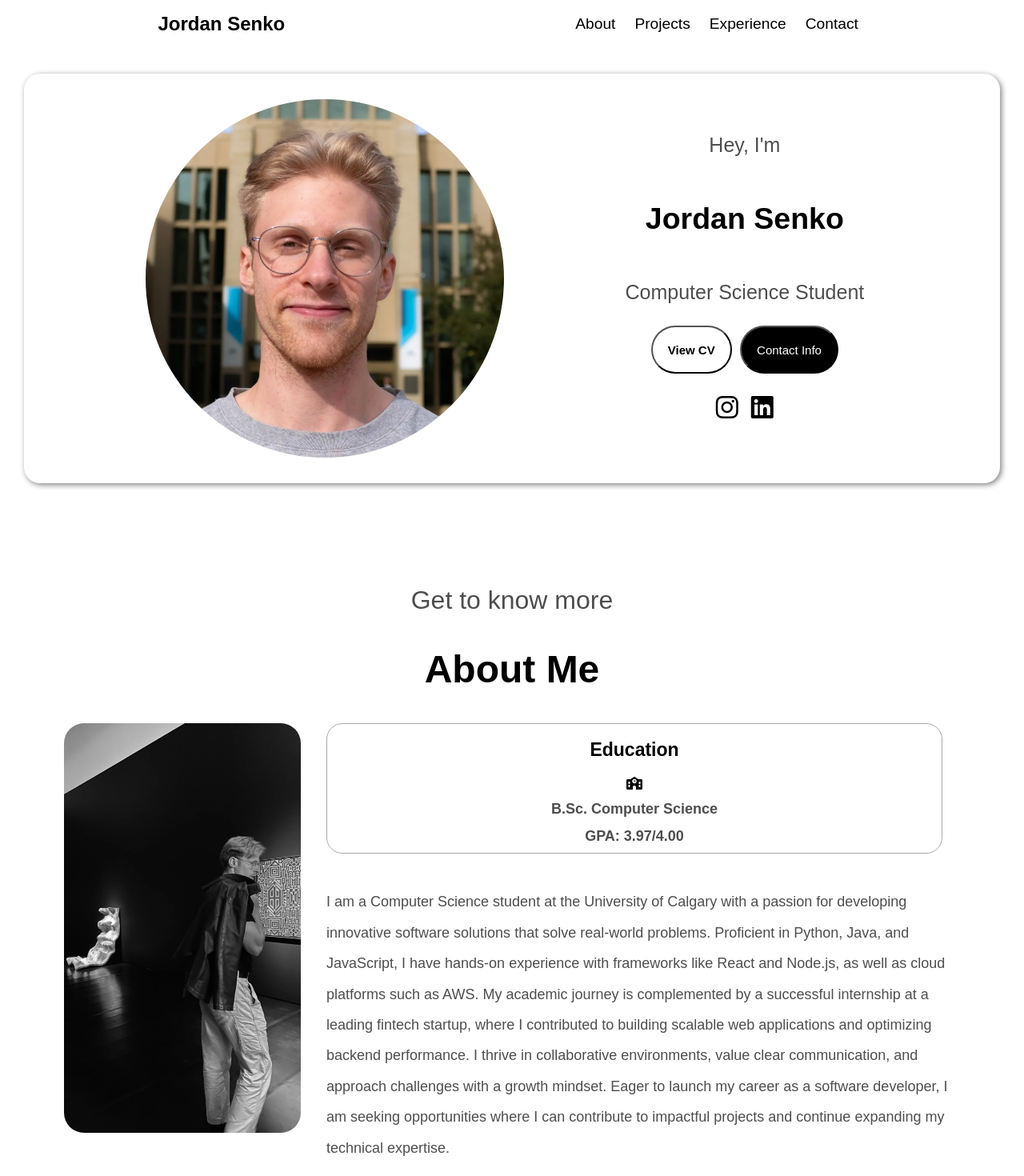
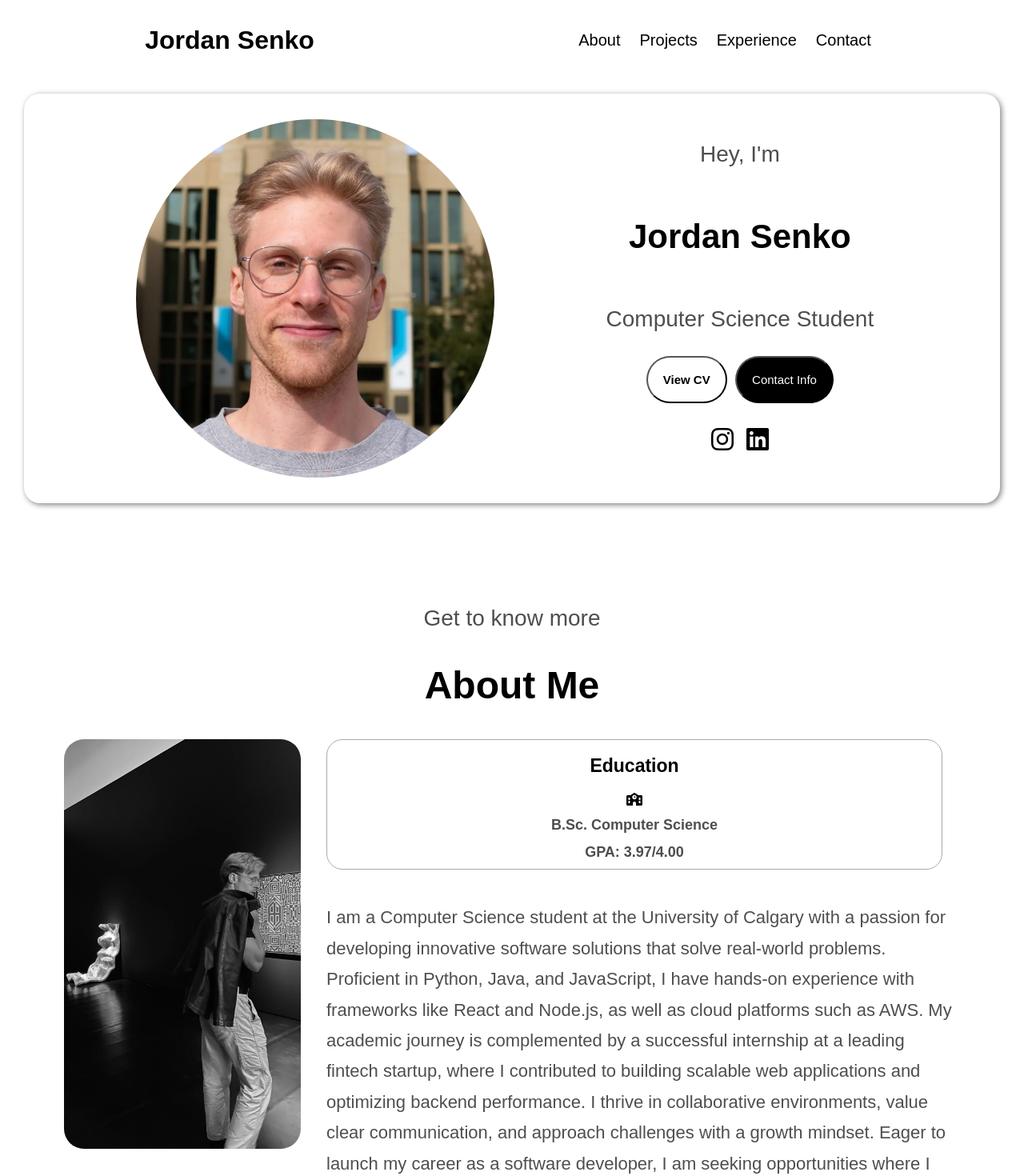
Before and after one commit to JSenk347/portfolio-fe, a React (Vite) app: page / in a window 1280 px wide. Shown: the top 1470 px of the page at 80% size. Built offline with nearby package versions, Linux system fonts and the light colour scheme; a web font is replaced by a local one.

Commit message:
fixed mobile navbar and updated text sizing

```diff
--- a/src/components/about/About.module.css
+++ b/src/components/about/About.module.css
@@ -6,7 +6,6 @@
     display: flex;
     flex-direction: column;
 }
-
 .aboutHeader {
     display: flex;
     flex-direction: column;
@@ -14,13 +13,12 @@
     justify-content: center;
     font-size: clamp(1rem, 2.5vw, 2rem);
 }
-
 .aboutHeader p {
     color: rgb(78, 78, 78);
     padding: 0;
     margin: 0;
+    font-size: clamp(20px, 2.2vw, 28px);
 }
-
 .aboutCard {
     display: flex;
     justify-content: center;
@@ -34,18 +32,16 @@
 .cardContent p {
     display: flex;
     justify-content: center;
-    align-items: stretch;
     margin-left: 2rem;
     color: rgb(78, 78, 78);
     margin-top: 5%;
 }
-
 .cardParagraph {
     line-height: 3vw;
-    font-size: clamp(15px, 2vw, 18px);
+    font-size: clamp(18px, 2vw, 22px);
 }
 
-@media (max-width: 768px) {
+@media (max-width: 768px) { /* Tablet Sizing */
     .aboutCard {
         flex-wrap: wrap;
     }
--- a/src/components/navbar/Navbar.jsx
+++ b/src/components/navbar/Navbar.jsx
@@ -11,6 +11,7 @@ const Navbar = () => {
         const isOpen = menuRef.current.classList.toggle(styles.open);
         iconRef.current.classList.toggle(styles.open);
 
+        // disables scrolling if the dropdown menu is open
         document.body.style.overflow = isOpen ? "hidden" : "auto";
     }
 
@@ -33,7 +34,6 @@ const Navbar = () => {
                 <a href='#profile'>
                     <h1 className={styles.hNavLogo}> Jordan Senko </h1>
                 </a>
-                <div className={styles.hamburgerMenu}>
                 <div className={styles.hamburgerIcon} onClick={toggleMenu} ref={iconRef}>
                     <span />
                     <span />
@@ -45,11 +45,8 @@ const Navbar = () => {
                     <li><a href='#experience' onClick={toggleMenu}>Experience</a></li>
                     <li><a href='#contact' onClick={toggleMenu}>Contact</a></li>
                 </div>
-                </div>
             </nav>
         </>
-
-
     );
 }
 
--- a/src/components/navbar/Navbar.module.css
+++ b/src/components/navbar/Navbar.module.css
@@ -2,7 +2,10 @@
   display: flex;
   justify-content: space-around; /* pushes name left, socials right */
   align-items: center;
-  padding: 1em 1em;
+  padding-top: 2em;
+  padding-bottom: 1em;
+  padding-left: 1em;
+  padding-right: 1em;
   font-family: Arial, Helvetica, sans-serif;
   position:sticky;
   top: 0px;
@@ -13,7 +16,7 @@
   text-decoration: none;
 }
 .dNavLogo {
-  font-size: 1.5rem;
+  font-size: 2rem;
   margin: 0;
   color: black;
 }
@@ -23,7 +26,7 @@
 .navSections{
   display: flex;
   gap: 1.5rem; /* controls space between the social links */
-  font-size: 1.2rem;
+  font-size: 20px;
   padding-right: 0.5em;
   cursor: pointer;
 }
@@ -42,14 +45,11 @@
 /*Hamburger Menu*/
 .hamburgerNav{
   display: none;
-}
-.hamburgerMenu{
   position: relative;
-  display: inline-block;
 }
 .hNavLogo{
-  padding: 1em;
-  font-size: 1.5em;
+  padding: 1rem;
+  font-size: 2rem;
   margin: 0;
 }
 .hamburgerIcon{
@@ -69,7 +69,7 @@
   transition: all 300ms ease-in-out;
 }
 .menuLinks {
-  position: fixed;
+  position: absolute;
   top: 70px;
   left: 0;
   right: 0;
@@ -77,7 +77,7 @@
   width: 100%;
   height: 0;
   overflow: hidden;
-  transition: all 300ms ease-in;
+  transition: all 500ms ease-in-out;
 }
 .menuLinks.open {
   height: 100vh;
--- a/src/components/profile/Profile.module.css
+++ b/src/components/profile/Profile.module.css
@@ -26,7 +26,7 @@
     align-items: center;
     text-align: center;
     font-family: Arial, Helvetica, sans-serif;
-    font-size: clamp(17px, 2.2vw, 25px);
+    font-size: clamp(20px, 2.2vw, 28px);
     padding-right: 50px;
 }
 .profileText p{
```
Lines whose indentation alone changed are shown as unchanged.
